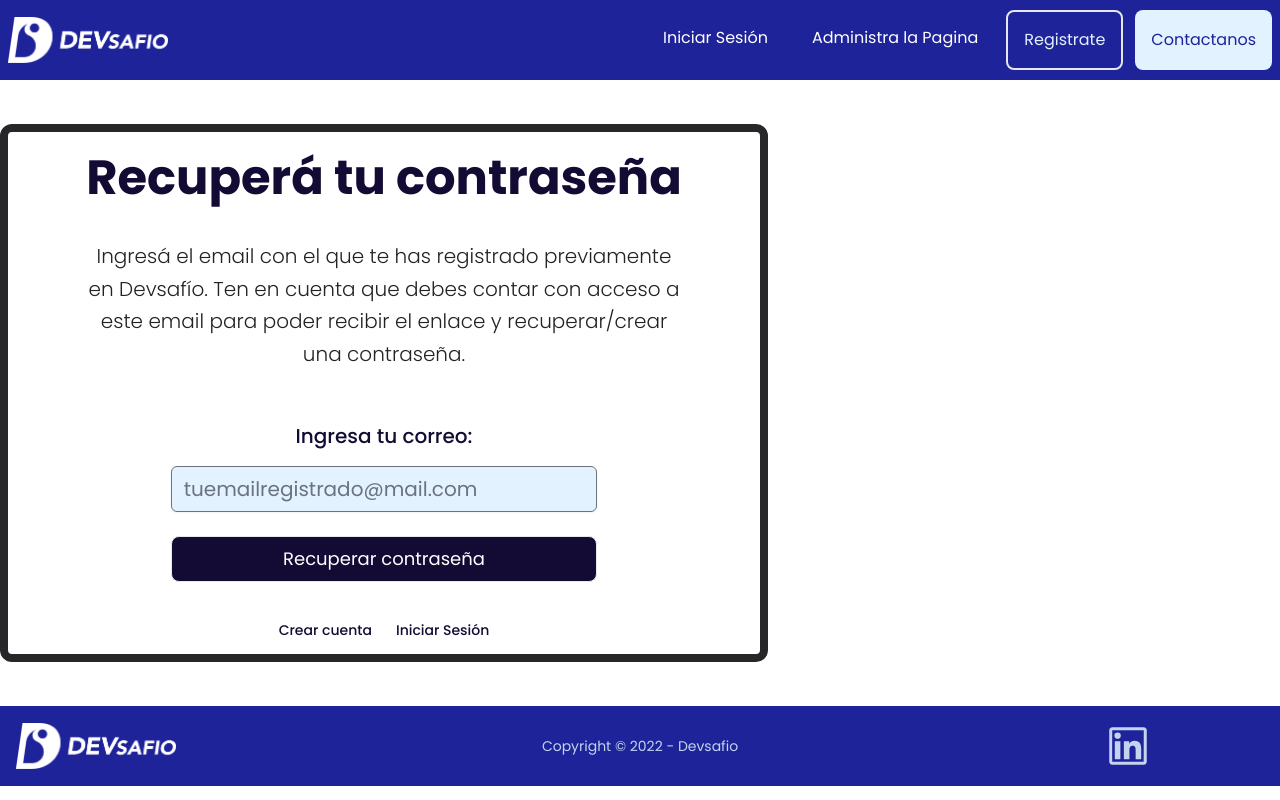
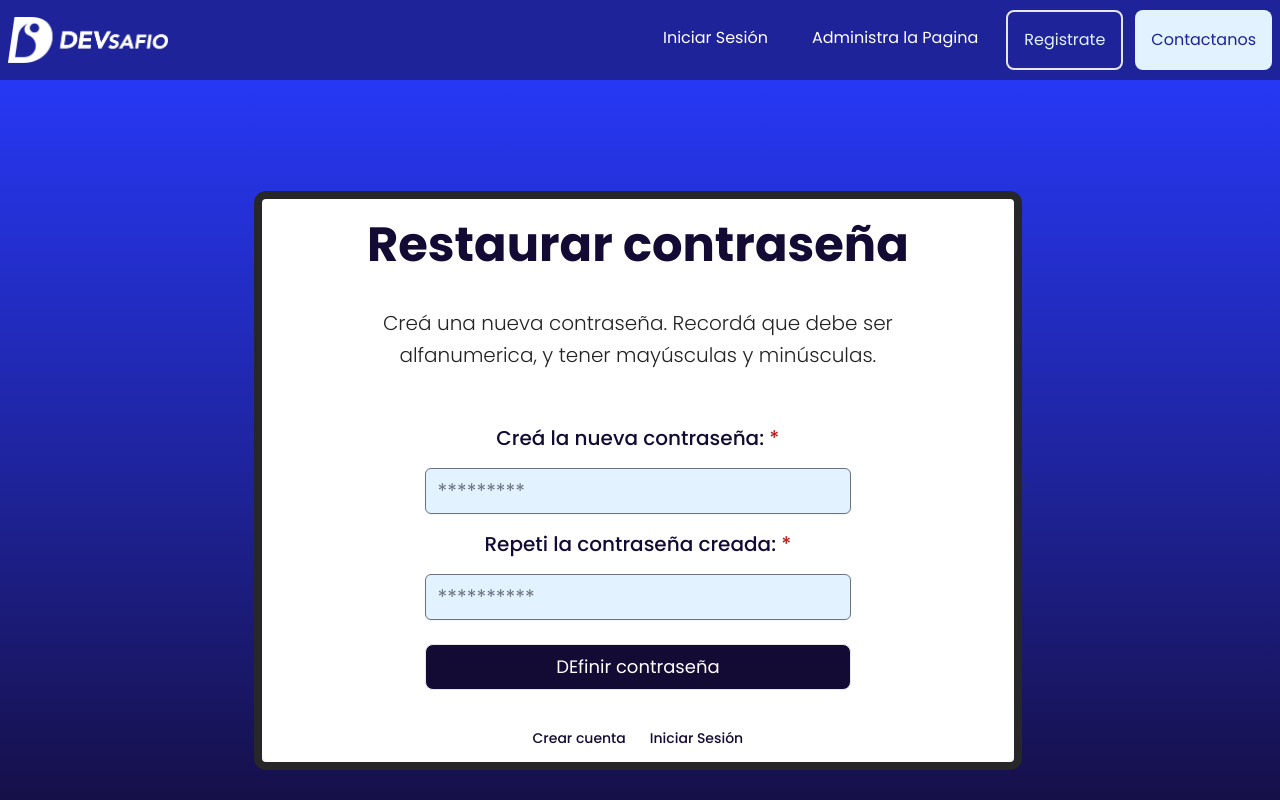
Before and after one commit to vecarope/ejemploReact, a React (Create React App) app: page /restore-password in a window 1280 px wide. Shown: the top 800 px of the page. Built offline with nearby package versions, Linux system fonts and the light colour scheme; what tw-elements would draw is missing.

Commit message:
stash changes

```diff
--- a/src/components/Login/RestorePassword/index.jsx
+++ b/src/components/Login/RestorePassword/index.jsx
@@ -20,26 +20,38 @@ const RestorePassword = () => {
         {({ errors, touched, isSubmitting }) => (
           <Form className="form-control md:justify-center ">
             <h1 className="py-1.5 md:my-4 text-4xl  md:text-5xl text-dark-purple font-bold text-center font-sans  ">
-              Recuperá tu contraseña
+              Restaurar contraseña
             </h1>
             <div>
               <p className="py-4 px-4 text-center md:w-10/12 text-dark-text leading-relaxed font-sans text-xl font-light md:w-75 md:mx-auto">
-                Ingresá el email con el que te has registrado previamente en
-                Devsafío. Ten en cuenta que debes contar con acceso a este email
-                para poder recibir el enlace y recuperar/crear una contraseña.
+                Creá una nueva contraseña. Recordá que debe ser alfanumerica, y
+                tener mayúsculas y minúsculas.
               </p>
             </div>
             <div className="container mx-auto mt-5 text-center md:max-w-screen-sm">
               <div className="md:contents md:items-center container mt-5 text-center mx-auto justify-center">
                 <div className="mx-auto justify-center flex-col w-8/12">
                   <InputField
-                    label={'Ingresa tu correo:'}
-                    id="email"
-                    name="email"
-                    placeholder="tuemailregistrado@mail.com"
-                    type="email"
+                    label={'Creá la nueva contraseña:'}
+                    id="password"
+                    name="password"
+                    placeholder="*********"
+                    type="password"
                     errors={errors}
                     touched={touched}
+                    required
+                  />
+                </div>
+                <div className="mx-auto justify-center flex-col w-8/12">
+                  <InputField
+                    label={'Repeti la contraseña creada:'}
+                    id="passwordConfirm"
+                    name="passwordConfirm"
+                    placeholder="**********"
+                    type="password"
+                    errors={errors}
+                    touched={touched}
+                    required
                   />
                 </div>
               </div>
@@ -48,11 +60,11 @@ const RestorePassword = () => {
                   type="submit"
                   className="rounded-lg border hover:border text-lg p-2 w-2/3 font-regular hover:bg-mid-blue bg-dark-purple  text-white hover:text-white font-sans"
                 >
-                  Recuperar contraseña
+                  DEfinir contraseña
                 </button>
                 {isSubmitting ? (
                   <div>
-                    <p>Enviando mail...</p>
+                    <p>Enviando nueva contraseña...</p>
                   </div>
                 ) : null}
               </div>
--- a/src/views/RestorePassword/index.jsx
+++ b/src/views/RestorePassword/index.jsx
@@ -2,7 +2,11 @@ import React from 'react';
 import RestorePassword from '../../components/Login/RestorePassword';
 
 const RestorePasswordPage = () => {
-  return <RestorePassword />;
+  return (
+    <div className="bg-gradient-to-b from-mid-light-blue via-mid-blue to-dark-purple min-h-screen flex justify-center items-center">
+      <RestorePassword />;
+    </div>
+  );
 };
 
 export default RestorePasswordPage;
```
